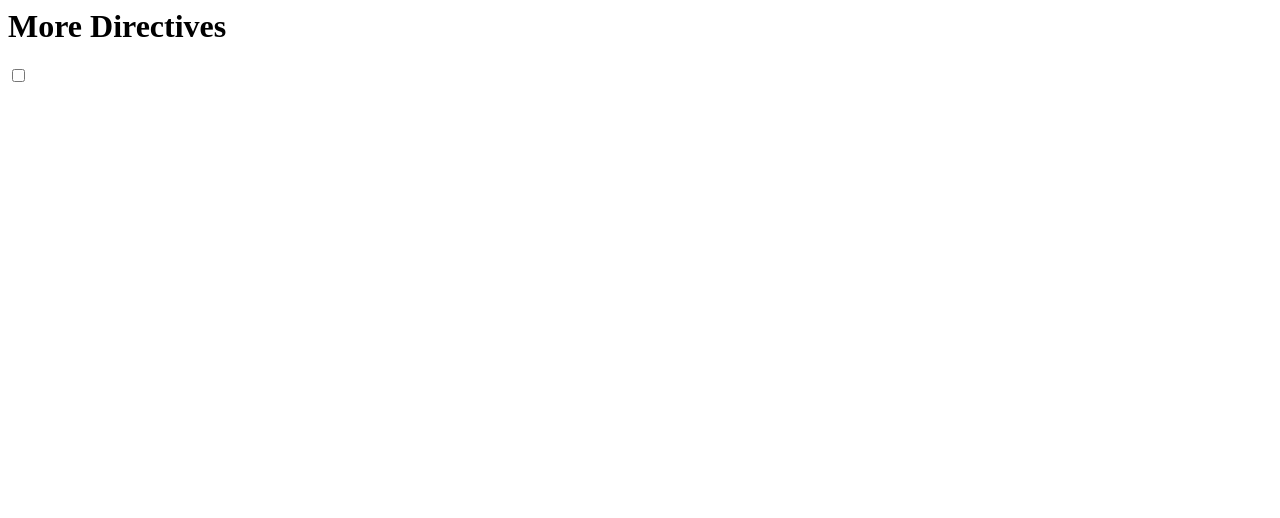
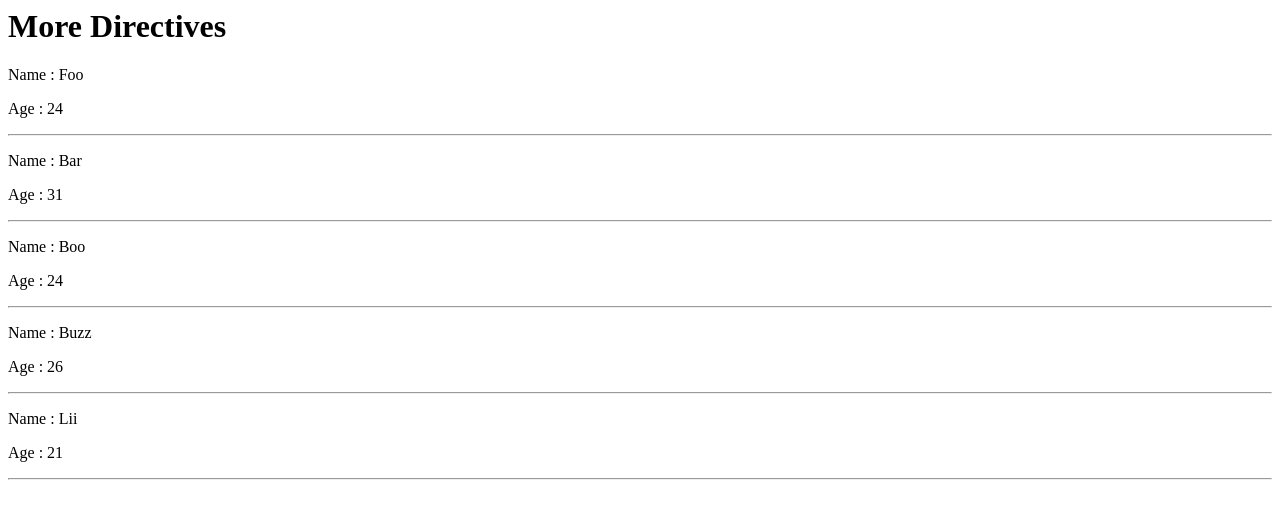
Before and after one commit to RRSR/angularjs-practice, a plain HTML site: page more-directives/index.html in a window 1280 px wide. Drawn offline with nearby package versions, Linux system fonts and the light colour scheme.

Commit message:
Looping with ngRepeat

```diff
--- a/more-directives/app.js
+++ b/more-directives/app.js
@@ -1,6 +1,12 @@
 angular.module("moreDirectives", [])
-.controller("MoreDirectivesController", MoreDirectivesController);
+    .controller("MoreDirectivesController", MoreDirectivesController);
 
-function MoreDirectivesController(){
-
+function MoreDirectivesController() {
+    this.myArray = [
+        { "Name": "Foo", "Age": "24" },
+        { "Name": "Bar", "Age": "31" },
+        { "Name": "Boo", "Age": "24" },
+        { "Name": "Buzz", "Age": "26" },
+        { "Name": "Lii", "Age": "21" }
+    ];
 }
--- a/more-directives/index.html
+++ b/more-directives/index.html
@@ -6,10 +6,13 @@
     <script src="app.js"></script>
 </head>
 
-<body ng-controller="MoreDirectivesController">
+<body ng-controller="MoreDirectivesController as c">
     <h1>More Directives</h1>
-    <input type="checkbox" ng-model="checkboxValue">
-    <label ng-show="checkboxValue">Some content...</label>
+    <div ng-repeat="i in c.myArray">
+        <p>Name : <label ng-bind="i.Name"></label></p>
+        <p>Age : <label ng-bind="i.Age"></label></p>
+        <hr>
+    </div>
 </body>
 
 </html>
```
